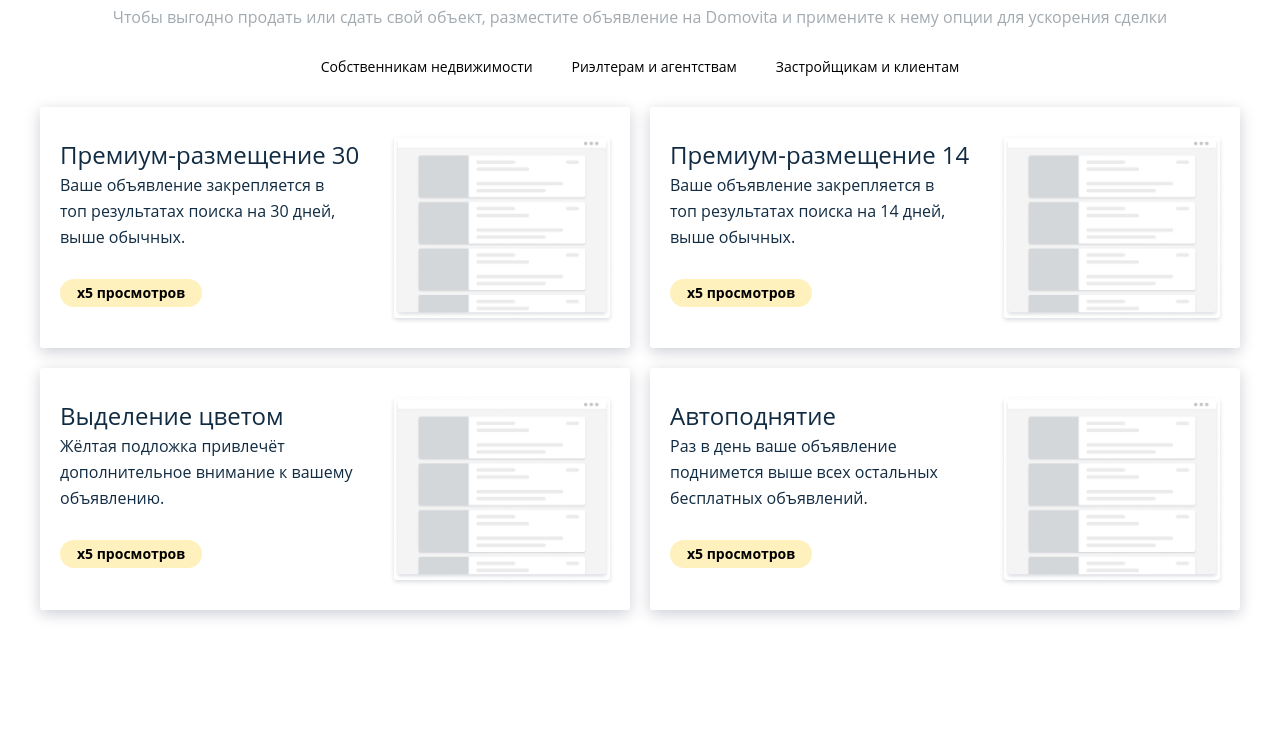
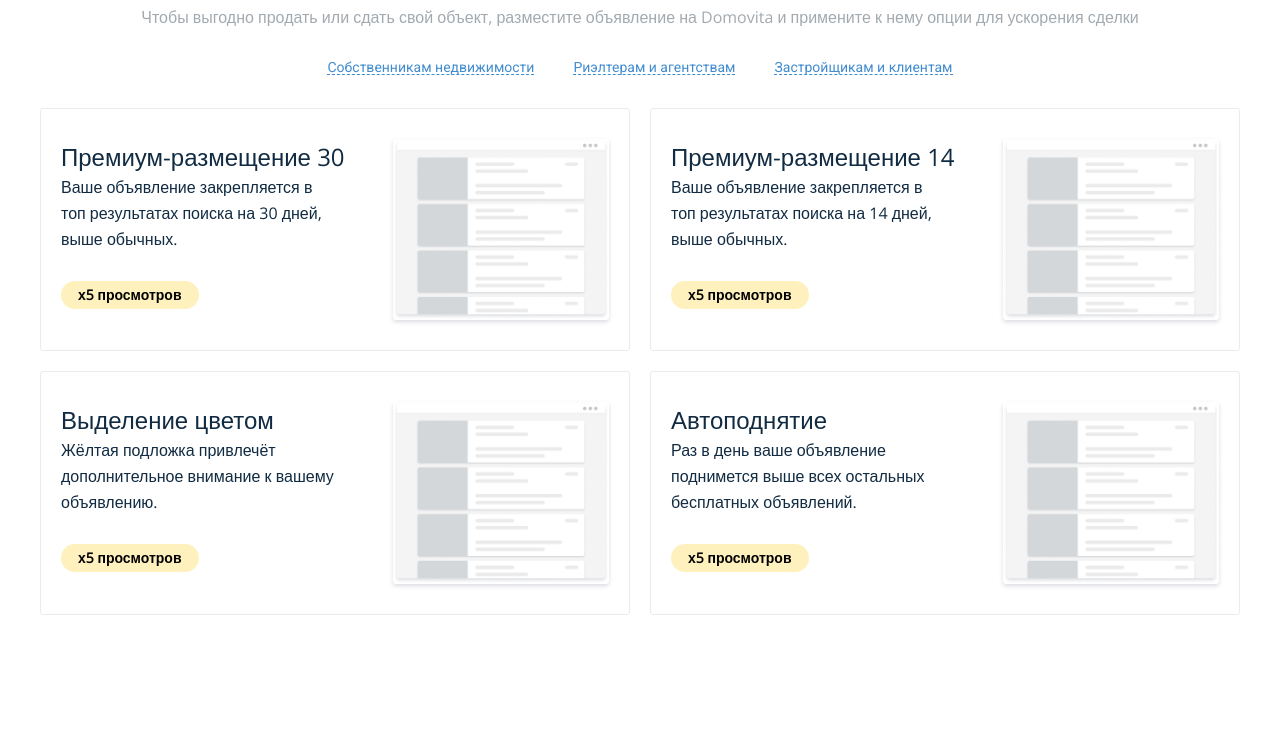
Before and after one commit to GrigorenkoKate/tariff_adaptive, a plain HTML site: page index.html in a window 1280 px wide. Shown: the part 56-800 px from the top of the page. Drawn offline with nearby package versions, Linux system fonts and the light colour scheme.

Commit message:
подключила шрифты и псевдоклассы

```diff
--- a/index.html
+++ b/index.html
@@ -6,15 +6,24 @@
    <meta http-equiv="X-UA-Compatible" content="IE=edge">
    <meta name="viewport" content="width=device-width, initial-scale=1.0, maximum-scale=1.0, user-scalable=0">
    <link rel="stylesheet" href="style.css">
+   <link rel="preconnect" href="https://fonts.googleapis.com">
+   <link rel="preconnect" href="https://fonts.gstatic.com" crossorigin>
+   <link href="https://fonts.googleapis.com/css2?family=Open+Sans:wght@300&display=swap" rel="stylesheet">
+   <link rel="preconnect" href="https://fonts.googleapis.com">
+<link rel="preconnect" href="https://fonts.gstatic.com" crossorigin>
+<link href="https://fonts.googleapis.com/css2?family=Open+Sans:wght@300&family=Roboto&display=swap" rel="stylesheet">
    <title>Tariff</title>
 </head>
 
 <body>
    <div class="container premium">
       <div class="premium__text">
-         <div class="premium__text-header">Инструменты продаж, которые работают за вас <img class="premium__text premium__text-img-lotos"src="./img/icons8-man-in-lotus-position-96 1.png" alt="lotos"></div>
+         <div class="premium__text-header">Инструменты продаж, которые работают за вас <img
+               class="premium__text premium__text-img-lotos" src="./img/icons8-man-in-lotus-position-96 1.png"
+               alt="lotos"></div>
 
-         <div class="premium__text-description">Чтобы выгодно продать или сдать свой объект, разместите объявление на Domovita и примените к нему опции для ускорения сделки
+         <div class="premium__text-description">Чтобы выгодно продать или сдать свой объект, разместите объявление на
+            Domovita и примените к нему опции для ускорения сделки
          </div>
       </div>
       <div class="premium__client">
@@ -28,7 +37,8 @@
                <div class="premium__tariff-block-cotent">
                   <div class="premium__tariff-block-views premium__tariff-block-views--mobile"> х5 просмотров</div>
                   <div class="premium__tariff-block-cotent-title">Премиум-размещение 30</div>
-                  <div class="premium__tariff-block-cotent-text">Ваше объявление закрепляется в <br> топ результатах поиска на 30 дней, <br> выше обычных.</div>
+                  <div class="premium__tariff-block-cotent-text">Ваше объявление закрепляется в <br> топ результатах
+                     поиска на 30 дней, <br> выше обычных.</div>
                   <div class="premium__tariff-block-views premium__tariff-block-views--desktop"> х5 просмотров</div>
                </div>
             </div>
@@ -39,7 +49,8 @@
                <div class="premium__tariff-block-cotent">
                   <div class="premium__tariff-block-views premium__tariff-block-views--mobile"> х5 просмотров</div>
                   <div class="premium__tariff-block-cotent-title">Премиум-размещение 14</div>
-                  <div class="premium__tariff-block-cotent-text">Ваше объявление закрепляется в <br> топ результатах поиска на 14 дней, <br> выше обычных.</div>
+                  <div class="premium__tariff-block-cotent-text">Ваше объявление закрепляется в <br> топ результатах
+                     поиска на 14 дней, <br> выше обычных.</div>
                   <div class="premium__tariff-block-views premium__tariff-block-views--desktop"> х5 просмотров</div>
                </div>
             </div>
@@ -53,12 +64,13 @@
                <div class="premium__tariff-block-cotent">
                   <div class="premium__tariff-block-views premium__tariff-block-views--mobile"> х5 просмотров</div>
                   <div class="premium__tariff-block-cotent-title">Выделение цветом</div>
-                  <div class="premium__tariff-block-cotent-text">Жёлтая подложка привлечёт дополнительное внимание к вашему объявлению.</div>
+                  <div class="premium__tariff-block-cotent-text">Жёлтая подложка привлечёт дополнительное внимание к
+                     вашему объявлению.</div>
                   <div class="premium__tariff-block-views premium__tariff-block-views--desktop"> х5 просмотров</div>
                </div>
             </div>
 
-               <img class="premium__tariff-block-img" src="./img/32.png" alt="">
+            <img class="premium__tariff-block-img" src="./img/32.png" alt="">
 
          </div>
          <div class="premium__tariff premium__tariff-autoup ">
@@ -66,7 +78,8 @@
                <div class="premium__tariff-block-cotent">
                   <div class="premium__tariff-block-views premium__tariff-block-views--mobile"> х5 просмотров</div>
                   <div class="premium__tariff-block-cotent-title">Автоподнятие</div>
-                  <div class="premium__tariff-block-cotent-text">Раз в день ваше объявление поднимется выше всех остальных бесплатных объявлений.</div>
+                  <div class="premium__tariff-block-cotent-text">Раз в день ваше объявление поднимется выше всех
+                     остальных бесплатных объявлений.</div>
                   <div class="premium__tariff-block-views premium__tariff-block-views--desktop"> х5 просмотров</div>
                </div>
             </div>
--- a/style.css
+++ b/style.css
@@ -85,7 +85,6 @@ body {
 .container {
    margin: 0 auto;
    max-width: 1200px;
-
 }
 
 @media (max-width: 600px) {
@@ -128,6 +127,13 @@ body {
    display: flex;
    justify-content: center;
    margin-bottom: 33px;
+   color: #418ccf;
+   font-family: "Roboto";
+}
+
+.premium__client :hover{
+   color: #112B42;
+   border-bottom:none;
 }
 
 @media (max-width: 600px) {
@@ -137,11 +143,14 @@ body {
 }
 .premium__client-owner {
    margin-right: 39px;
+   border-bottom: 1px dashed #418ccf;
 }
 .premium__client-agent {
    margin-right: 39px;
+   border-bottom: 1px dashed #418ccf;
 }
 .premium__client-builder {
+   border-bottom: 1px dashed #418ccf;
 }
 
 .block__1 {
@@ -161,7 +170,7 @@ body {
 .premium__tariff {
    min-width: 590px;
    background: #ffffff;
-   box-shadow: 0px 4px 15px rgba(0, 17, 51, 0.2);
+   border: 1px solid #EAEBEE;
    border-radius: 3px;
    padding: 30px 20px;
    display: flex;
@@ -233,7 +242,6 @@ body {
 @media (max-width: 600px) {
    .premium__tariff-block-views.premium__tariff-block-views--mobile {
       display: inline-block;
-      justify-content: center;
       margin-bottom: 8px;
    }
 }
```
